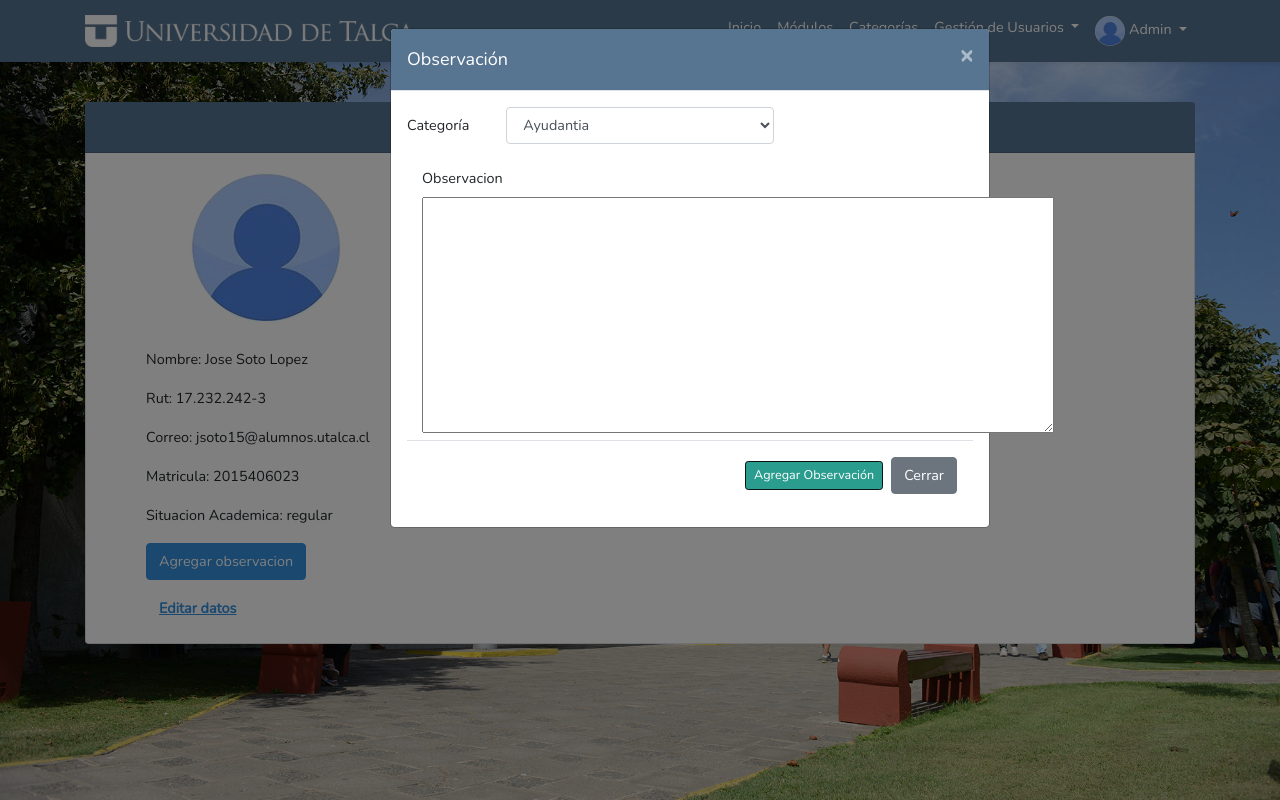
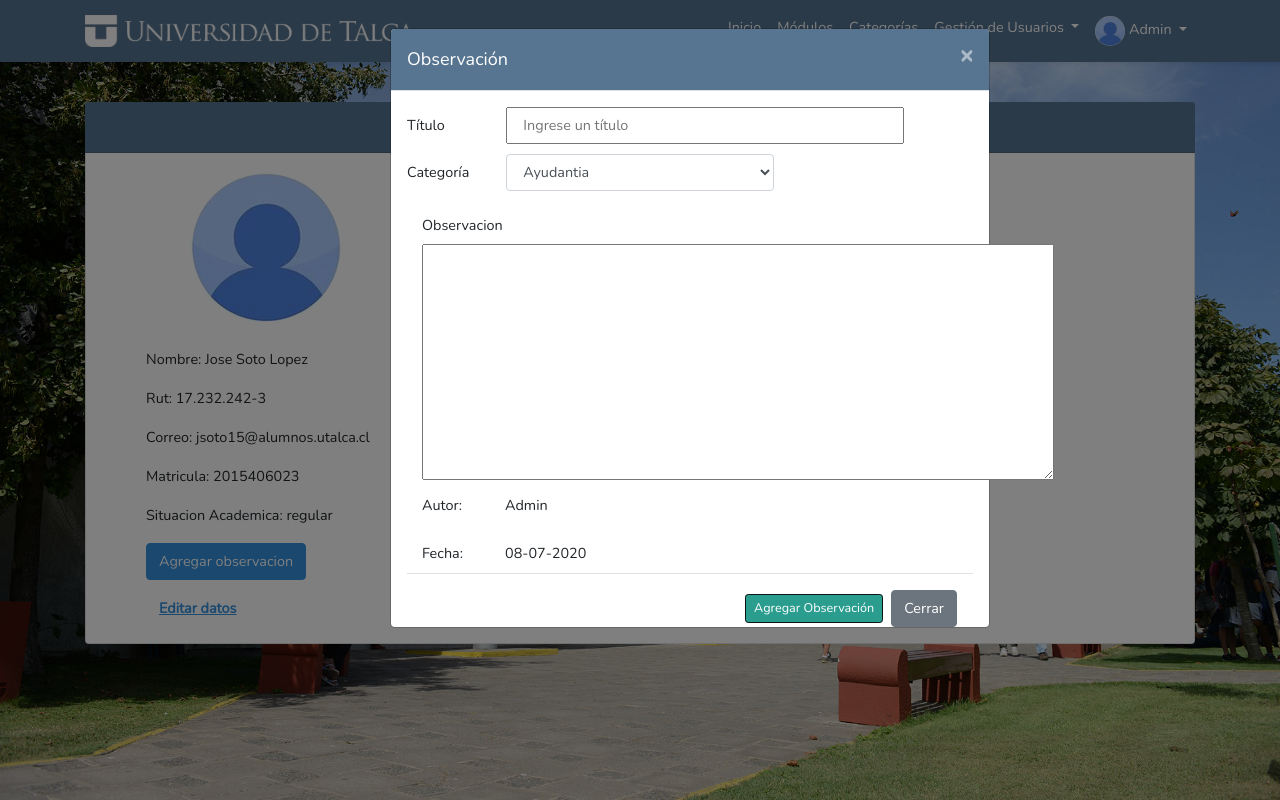
Before and after one commit to lgsilvestre/StudentTimeLine_G3, a Laravel app: page /estudiantes/1/show in a window 1280 px wide, after a click on "Agregar observacion". Run offline with Laravel 8, Linux system fonts and the light colour scheme; the visitor is signed in with stand-in values (Sample User, id 1); data comes from the database, SQL or seed files in the repository; parts of the project's set-up code (start-up, migrations or seed data) failed here and were passed over; some libraries are stand-ins or nearby versions.

Commit message:
@ArielVF @javicabrera Avance vista Crear observación de estudiante
El modal para añadir una nueva observación a un estudiante ya se encuentra lista. Falta solamente la línea de tiempo con las observaciones.

```diff
--- a/resources/views/Estudiante/show.blade.php
+++ b/resources/views/Estudiante/show.blade.php
@@ -1,3 +1,4 @@
+
 @extends('layouts.app')
 
 @section('content')
@@ -34,7 +35,7 @@
 <!-- Modal cambiar observacion -->
 <div class="modal fade" id="modalObservacion" tabindex="-1" role="dialog" aria-labelledby="exampleModalLabel" aria-hidden="true">
     <div class="modal-dialog" role="document">
-        <div class="modal-content "style="height:500px;width:600px">
+        <div class="modal-content "style="height:600px;width:600px">
             <div class="modal-header custom-color">
                 <h5 class="modal-title" id="modalProfileLabel" style="color:white">Observación</h5>
                 <button type="button" class="close" data-dismiss="modal" aria-label="Close" style="color:white">
@@ -45,8 +46,11 @@
                 <div class="modal-body">
                     @csrf
                     <div class="form-group row">
-                        <label for="name" class="col-md-2 col-form-label">{{ __('Categoría') }}</label>
-                        <div class="col-md-6">
+                        <label for="name" class="col-md-2 col-form-label"> Título </label>
+                        <input type="text" class="col-md-8" id="titulo" placeholder="Ingrese un título" style="margin-left: 15px;">
+
+                        <label for="name" class="col-md-2 col-form-label" style="margin-top: 10px">{{ __('Categoría') }}</label>
+                        <div class="col-md-6" style="margin-top: 10px">
                             <select name="id_rol" class="form-control" id="id_rol">
                                 @foreach($categorias as $categoria)
                                     <option value="{{$categoria->nombre}}">{{$categoria->nombre}}</option>
@@ -58,6 +62,12 @@
                     <label for="name" class="col-md-2 col-form-label">{{ __('Observacion') }}</label>
                     <div class="col-md-6">
                         <textarea name="comentario" rows="10" cols="73"></textarea>
+                    </div>
+                    <label for="name" class="col-md-2 col-form-label"> Autor:</label>
+                    <label>{{$usuario->name}} </label>
+                    <div style="margin-top: 10px">
+                        <label for="name" class="col-md-2 col-form-label"> Fecha:</label>
+                        <label>{{$now->format('d-m-Y')}} </label>
                     </div>
                 <div class="modal-footer">
                     <button style="background-color: #2a9d8f" class="btn btn-info btn-sm">Agregar Observación</button>
```
